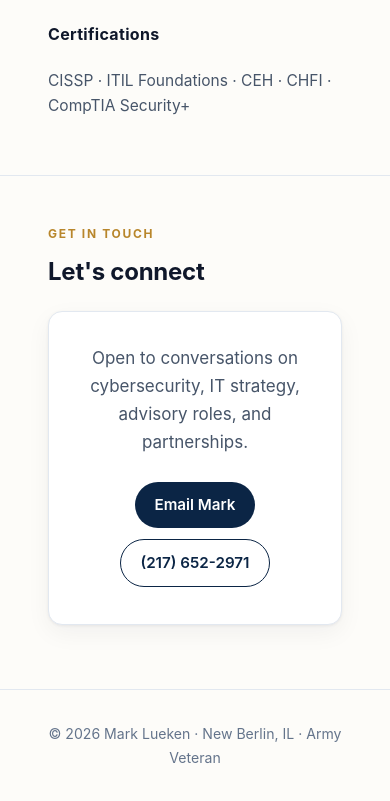
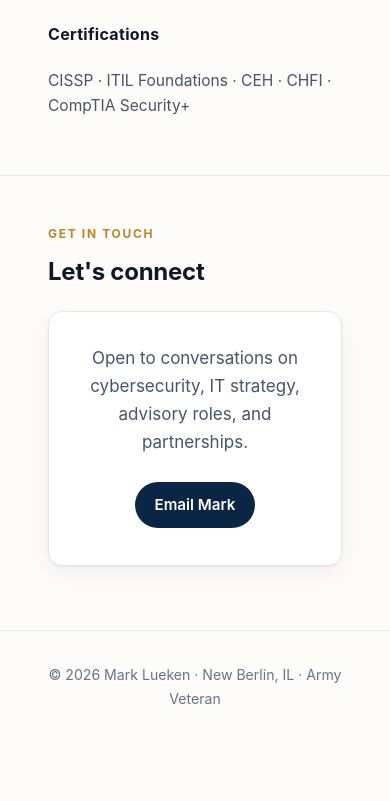
Before and after one commit to marklueken/MarkLueken, a plain HTML site: page index.html in a window 390 px wide. Shown: the part 4105-4906 px from the top of the page. After the commit the page ends 4847 px from the top, so only its background shows below. Drawn offline with Linux system fonts and the light colour scheme.

Commit message:
removed cell phone

```diff
--- a/index.html
+++ b/index.html
@@ -292,7 +292,6 @@
       <div class="contact-card">
         <p style="color:var(--slate);margin-bottom:1.25rem">Open to conversations on cybersecurity, IT strategy, advisory roles, and partnerships.</p>
         <a href="mailto:marklueken00@gmail.com">Email Mark</a>
-        <a class="secondary" href="tel:+12176522971">(217) 652-2971</a>
       </div>
     </div>
   </section>
```
